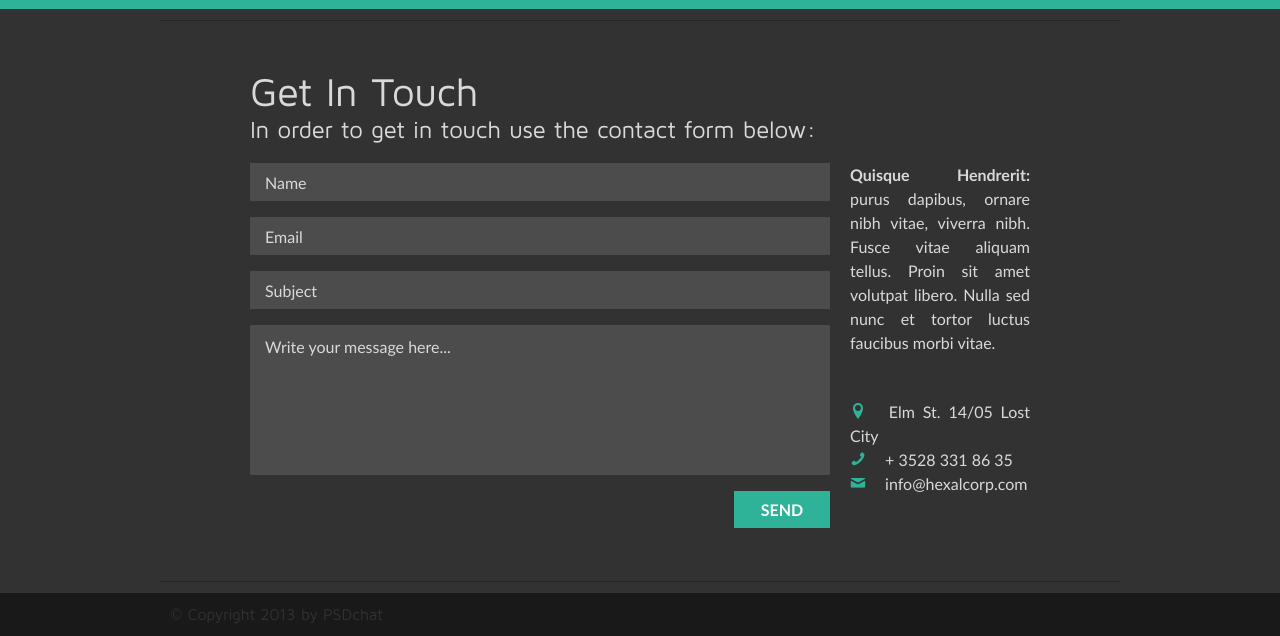
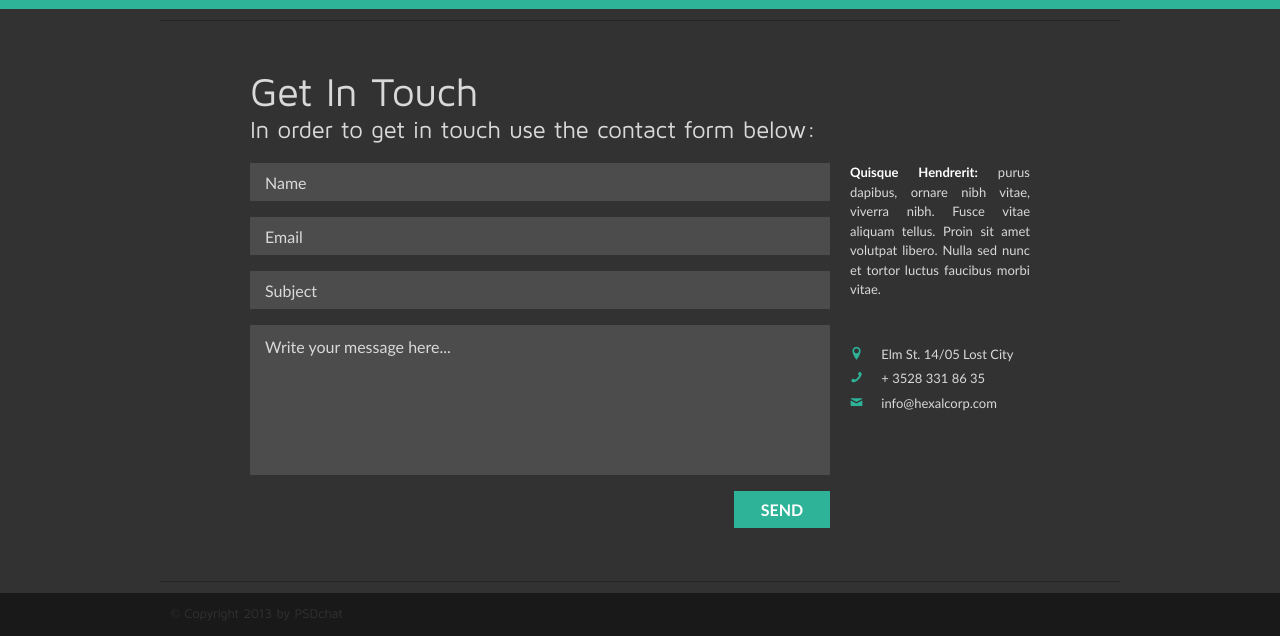
Before and after one commit to Artemilenko/Hexal, a website: page src/index.html in a window 1280 px wide. Shown: the part 1117-1753 px from the top of the page. Drawn offline with nearby package versions, Linux system fonts and the light colour scheme; files that its build step writes are made by us from their sources; files whose address does not match are found by name.

Commit message:
Changing a property font-size in sections Get in touch and Footer

```diff
--- a/src/index.html
+++ b/src/index.html
@@ -127,15 +127,15 @@
                             <div class="get-in-touch__side">
                                 <p class="get-in-touch__descr"><span class="get-in-touch__bold">Quisque Hendrerit:</span> purus dapibus, ornare nibh vitae, viverra nibh. Fusce vitae aliquam tellus. Proin sit amet volutpat libero. Nulla sed nunc et tortor luctus faucibus morbi vitae.</p>
                                 <div class="get-in-touch__contacts-wrapper">
-                                    <div class="get-in-touch__addres">
+                                    <div class="get-in-touch__contact">
                                         <span class="get-in-touch__icons icon-location"></span>
-                                        <span>Elm St. 14/05 Lost City</span>
+                                        <span class="get-in-touch__address">Elm St. 14/05 Lost City</span>
                                     </div>
-                                    <div class="get-in-touch__phone">
+                                    <div class="get-in-touch__contact">
                                         <span class="get-in-touch__icons icon-phone"></span>
                                         <a class="get-in-touch__link" href="tel:+35283318635">+ 3528 331 86 35</a>
                                     </div>
-                                    <div class="get-in-touch__email">
+                                    <div class="get-in-touch__contact">
                                         <span class="get-in-touch__icons icon-mail"></span>
                                         <a class="get-in-touch__link" href="mailto:info@hexalcorp.com">info@hexalcorp.com</a>
                                     </div>
--- a/src/scss/blocks/_footer.scss
+++ b/src/scss/blocks/_footer.scss
@@ -9,5 +9,6 @@
     &__text {
         font-family: 'Maven Pro Regular';
         color: $dark-grey;
+        font-size: 13px;
     }
 }
--- a/src/scss/blocks/_get-in-touch.scss
+++ b/src/scss/blocks/_get-in-touch.scss
@@ -71,22 +71,36 @@
         width: 96px;
         height: 37px;
         text-transform: uppercase;
-        border: none;
+        border: 2px solid $green;
         background-color: $green;
         font-family: 'Lato Bold';
         color: $white;
+        transition: all 0.3s ease;
+        &:hover {
+            transition: all 0.3s ease;
+            background-color: $white;
+            color: $green;
+        }
     }
     &__side {
         width: 180px;
         font-family: 'Lato Regular';
         color: darken($white, 15%);
         text-align: justify;
+        font-size: 13px;
     }
     &__bold {
         font-family: 'Lato Bold';
+        color: $white;
     }
     &__contacts-wrapper {
         margin-top: 45px;
+        &:last-child {
+            margin-bottom: 0;
+        }
+    }
+    &__contact {
+        margin-bottom: 5px;
     }
     &__link {
         text-decoration: none;
```
Also changed, not shown: dist/css/style.min.css, dist/index.html.
